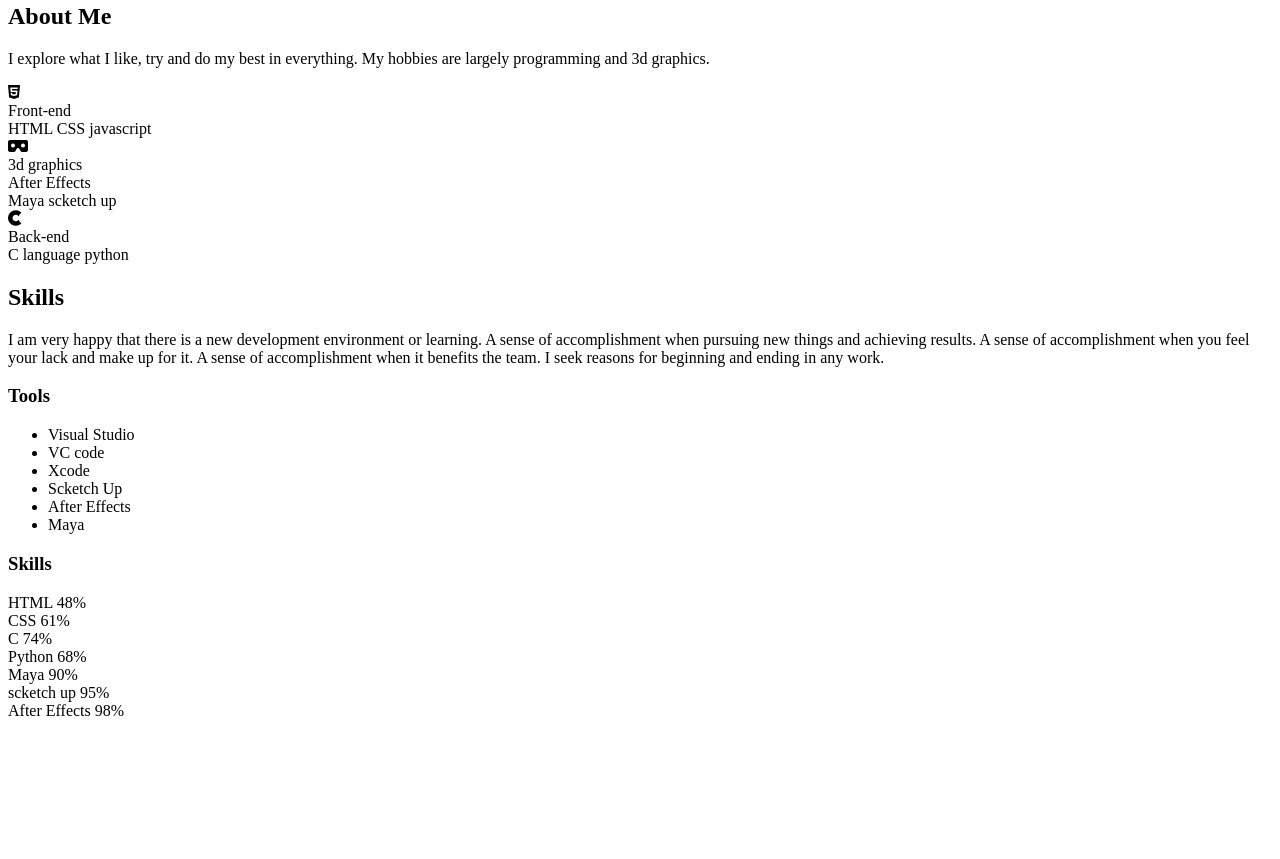
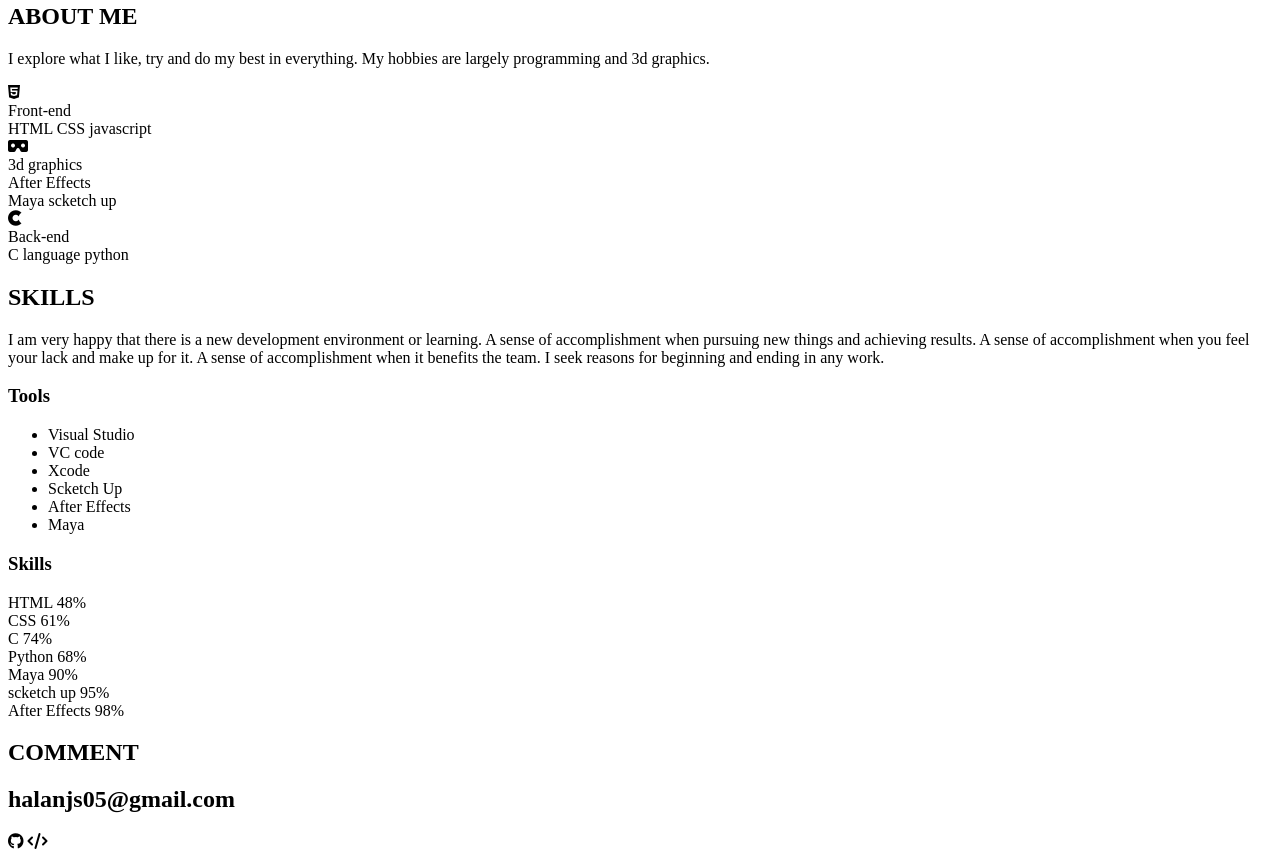
Before and after one commit to halanjs/project-1, a plain HTML site: page index.html in a window 1280 px wide. Shown: the part 621-1480 px from the top of the page. Before the commit the page ends 1349 px from the top, so only its background shows below. Drawn offline with Linux system fonts and the light colour scheme.

Commit message:
CSS global setup

```diff
--- a/index.html
+++ b/index.html
@@ -1,17 +1,37 @@
 <!DOCTYPE html>
 <html lang="en">
 <head>
-    <meta charset="UTF-8">
-    <meta name="viewport" content="width=device-width, initial-scale=1.0">
+    <meta charset=
+    "UTF-8"
+    >
+    <meta name=
+    "viewport"
+    content=
+    "width=device-width, initial-scale=1.0"
+    >
     <title>JS' Portfolio</title>
-    <meta name="description" content="JS' Portfolio">
-    <meta name="author" content="JS">
-    <link rel = "icon" type = "image/png" herf = "imgs/favicon.png"/>
-    <script src="https://kit.fontawesome.com/0e08112fd7.js" crossorigin="anonymous">
+    <meta name=
+    "description"
+    content="JS' Portfolio">
+    <meta name=
+    "author"
+    content="JS">
+    <link rel =
+    "icon"
+    type =
+    "image/png"
+    herf = "imgs/favicon.png"
+    />
+    <script src=
+    "https://kit.fontawesome.com/0e08112fd7.js"
+    crossorigin=
+    "anonymous"
+    >
     </script>
     <link rel="preconnect"
     href="https://fonts.gstatic.com">
-    <link href="https://fonts.googleapis.com/css2?family=Open+Sans:wght@400;600;700&display=swap"
+    <link href=
+    "https://fonts.googleapis.com/css2?family=Open+Sans:wght@400;600;700&display=swap"
     rel="stylesheet"/>
     <link rel = "stylesheet" href = "style.css">
     <script src = "main.js" defer ></script>
@@ -44,9 +64,10 @@
 
     <!-- about -->
     <section id="about">
-        <h1>About Me</h1>
+        <h1>ABOUT ME</h1>
         <p>
-            I explore what I like, try and do my best in everything. My hobbies are largely programming and 3d graphics.
+            I explore what I like, try and do my best in everything.
+            My hobbies are largely programming and 3d graphics.
         </p>
         <div class="about__hobby">
             <div class="hobby__icon"></div>
@@ -79,7 +100,7 @@
 
     <!-- skills -->
     <section id="skills">
-        <h1>Skills</h1>
+        <h1>SKILLS</h1>
         <p>
             I am very happy that there is a new development environment or learning.
             A sense of accomplishment when pursuing new things and achieving results.
@@ -159,13 +180,14 @@
         </div>
     </section>
 
-    <!-- ability -->
-    <section id="ability">
-
-    </section>
-
     <!-- comment -->
     <section id="comment">
+        <h1 class="comment__title">COMMENT</h1>
+        <h2 class="comment__e-mail">halanjs05@gmail.com</h2>
+        <div class="comment__icon">
+            <i class="fab fa-github"></i>
+            <i class="fas fa-code"></i>
+        </div>
 
     </section>
 
--- a/style.css
+++ b/style.css
@@ -0,0 +1,18 @@
+/* Global */
+:root{
+    /* Color */
+    --color-white:#FFFFFF;
+    --color-aliceblue:#F0F8FF;
+    --color-beige:#F5F5DC;
+    --color-black:#000000;
+    --color-gainsboro:#DCDCDC;
+    --color-Tastefully_Made_Mint_Julep:#CFF5CB;
+    --color-lightyello:#FFFFE0;
+    /* Font Size */
+    --font-large: 48px;
+    --font-medium: 28px;
+    /*Font weight */
+
+    /* size */
+
+}
```
